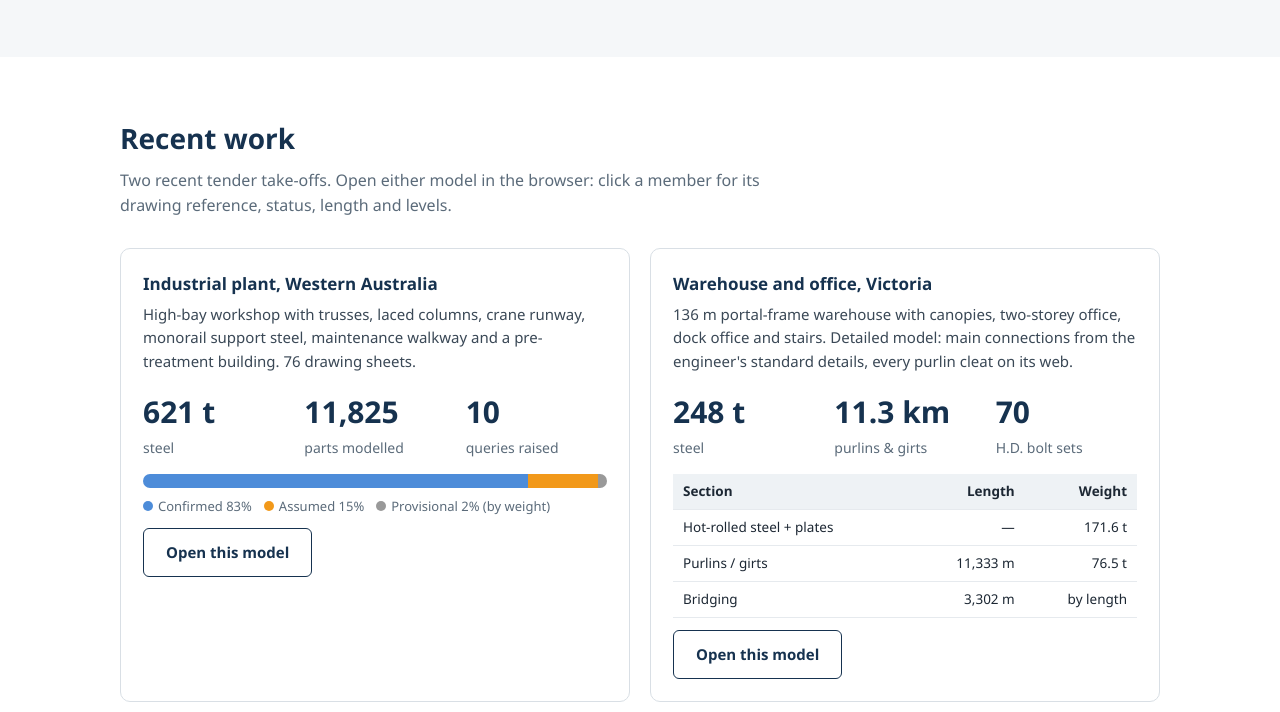
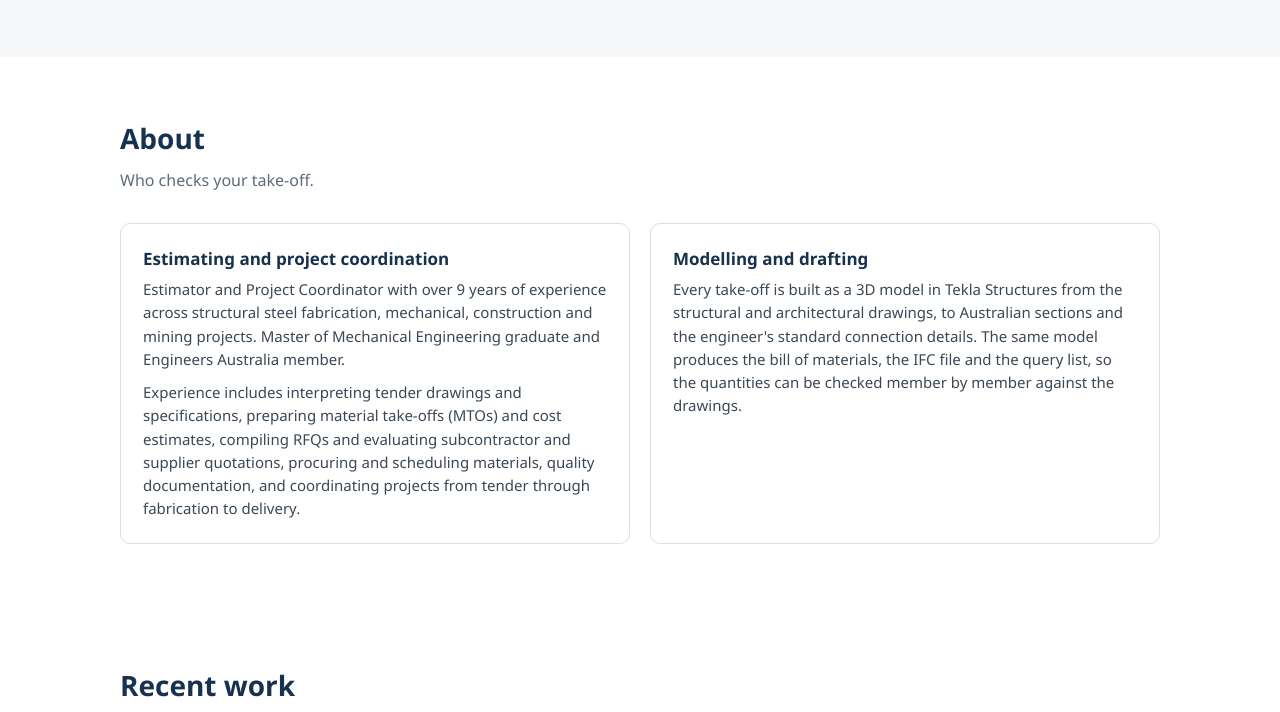
Before and after one commit to tf717202165-max/rapidsteel-mto, a plain HTML site: page index.html in a window 1280 px wide. Shown: the part 1416-2128 px from the top of the page. Drawn offline with Linux system fonts and the light colour scheme.

Commit message:
About section
Co-Authored-By: Claude Fable 5.2 <noreply@anthropic.com>

```diff
--- a/index.html
+++ b/index.html
@@ -45,7 +45,7 @@ footer{background:var(--navy);color:#c9d4de;padding:28px 0;font-size:13.5px}foot
 <body>
 <header><div class="wrap">
   <a class="brand" href="#top">Rapid<span>Steel</span> MTO</a>
-  <nav><a href="#what">What you get</a><a href="#how">How it works</a><a href="#work">Recent work</a><a href="#detailed">Detailed model</a><a href="viewer/index.html">Sample model</a><a href="#pricing">Pricing</a><a href="#quote">Get a quote</a></nav>
+  <nav><a href="#what">What you get</a><a href="#how">How it works</a><a href="#about">About</a><a href="#work">Recent work</a><a href="#detailed">Detailed model</a><a href="viewer/index.html">Sample model</a><a href="#pricing">Pricing</a><a href="#quote">Get a quote</a></nav>
 </div></header>
 
 <div class="hero" id="top"><div class="wrap">
@@ -85,6 +85,22 @@ footer{background:var(--navy);color:#c9d4de;padding:28px 0;font-size:13.5px}foot
     <div class="box"><div class="num">1</div><h3>Send the drawings</h3><p>Structural and architectural PDFs. You receive a fixed price and a delivery time the same day.</p></div>
     <div class="box"><div class="num">2</div><h3>Modelled and checked</h3><p>The frame, secondary steel and connections are modelled in Tekla Structures, then put through an independent review against the drawings and automatic checks for double counts and gaps.</p></div>
     <div class="box"><div class="num">3</div><h3>Reviewed and issued</h3><p>An estimator with Australian steel estimating and detailing experience reviews the result and signs it off. Revisions for drawing updates are tracked issue by issue.</p></div>
+  </div>
+</div></section>
+
+<section id="about"><div class="wrap">
+  <h2>About</h2>
+  <p class="sub">Who checks your take-off.</p>
+  <div class="grid2">
+    <div class="box">
+      <h3>Estimating and project coordination</h3>
+      <p>Estimator and Project Coordinator with over 9 years of experience across structural steel fabrication, mechanical, construction and mining projects. Master of Mechanical Engineering graduate and Engineers Australia member.</p>
+      <p style="margin-top:10px">Experience includes interpreting tender drawings and specifications, preparing material take-offs (MTOs) and cost estimates, compiling RFQs and evaluating subcontractor and supplier quotations, procuring and scheduling materials, quality documentation, and coordinating projects from tender through fabrication to delivery.</p>
+    </div>
+    <div class="box">
+      <h3>Modelling and drafting</h3>
+      <p>Every take-off is built as a 3D model in Tekla Structures from the structural and architectural drawings, to Australian sections and the engineer's standard connection details. The same model produces the bill of materials, the IFC file and the query list, so the quantities can be checked member by member against the drawings.</p>
+    </div>
   </div>
 </div></section>
 
```
Also changed, not shown: viewer/index.html (+3 -3 lines), 2 other files.
